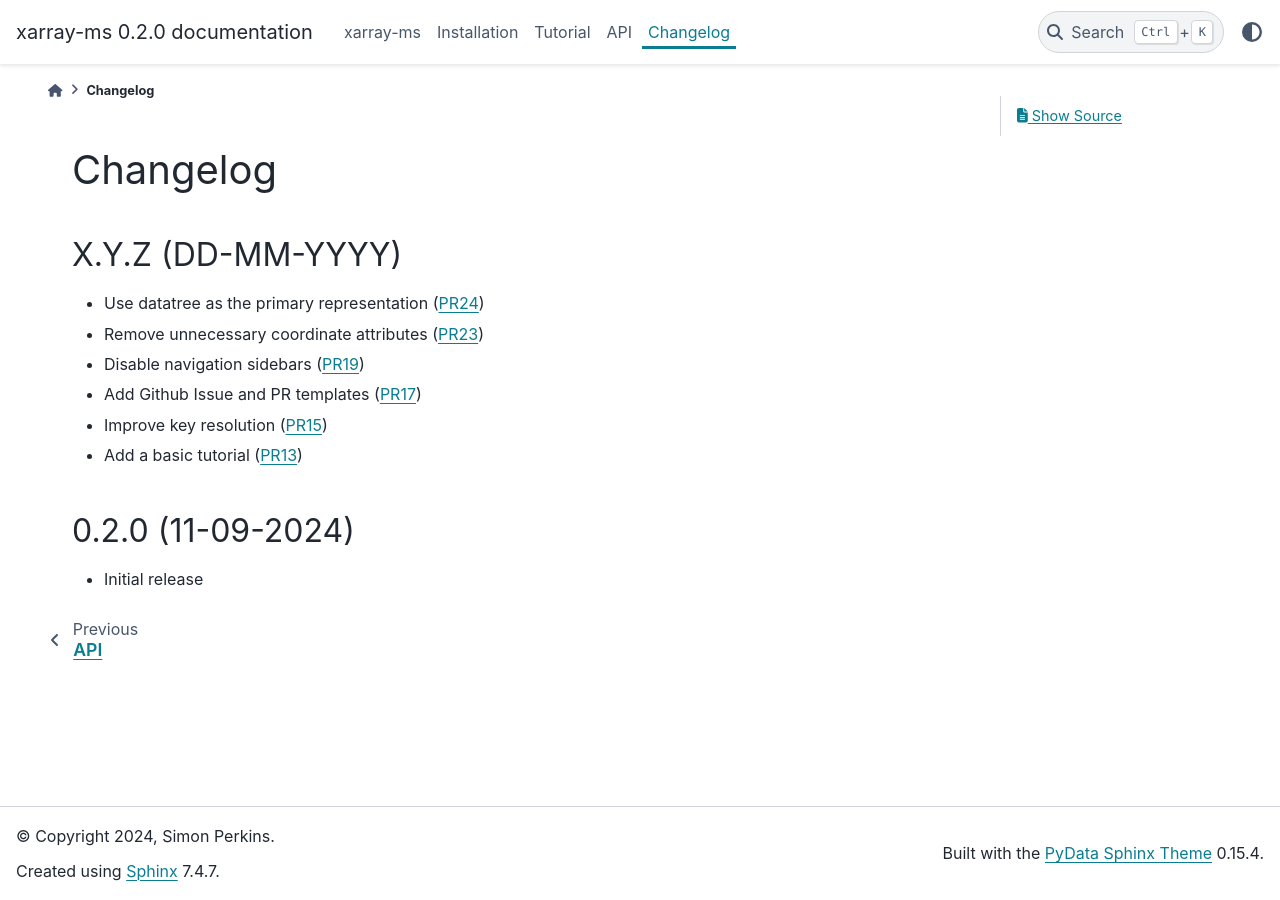
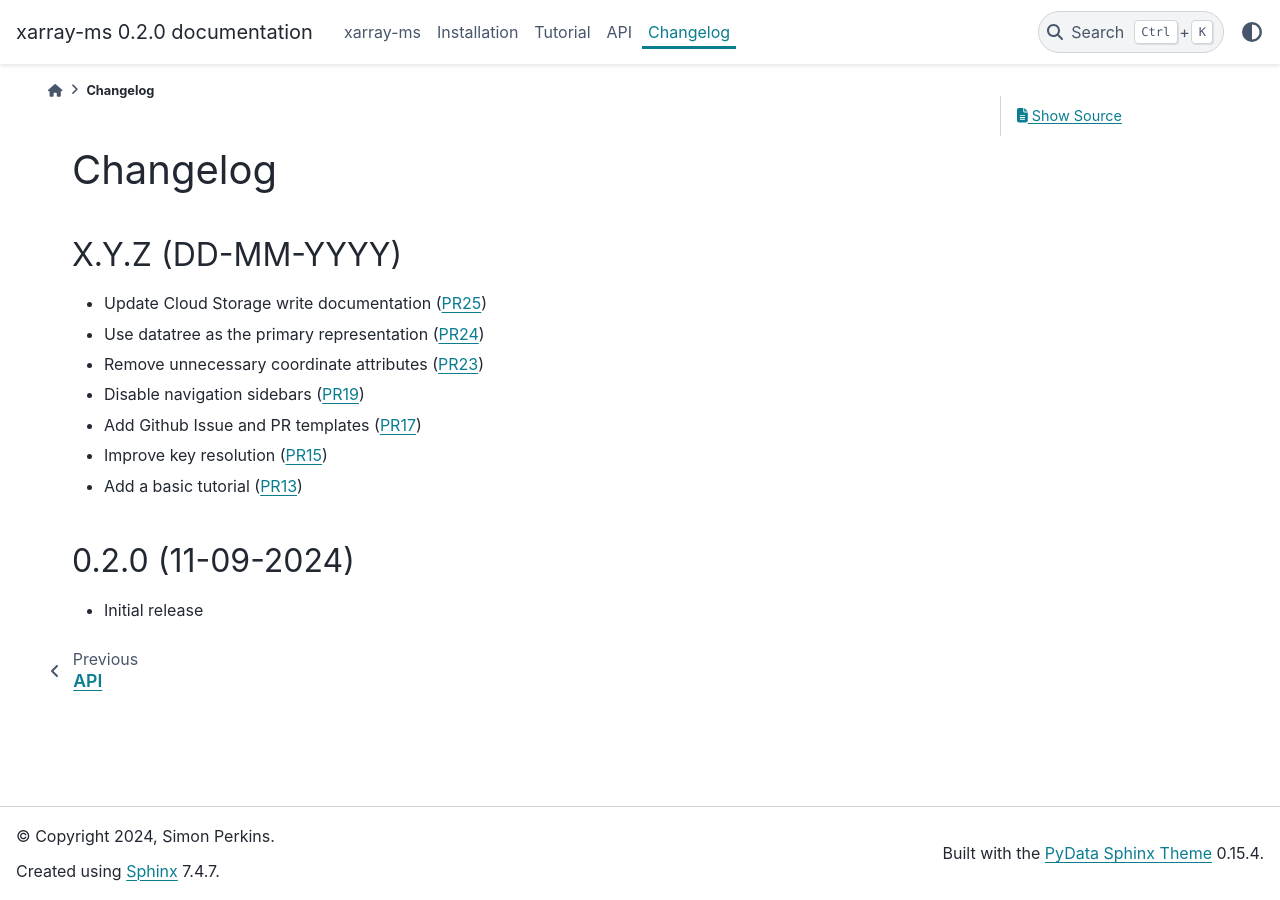
Before and after one commit to ratt-ru/xarray-ms, a Sphinx documentation site: the page built from doc/source/changelog.rst, in a window 1280 px wide. Built offline with Sphinx 7.4.7 and the PyData theme 0.15.4, drawn with Linux system fonts in a browser that asks for light colours.

Commit message:
[skip ci] Update changelog

```diff
--- a/doc/source/changelog.rst
+++ b/doc/source/changelog.rst
@@ -5,6 +5,7 @@ Changelog
 
 X.Y.Z (DD-MM-YYYY)
 ------------------
+* Update Cloud Storage write documentation (:pr:`25`)
 * Use datatree as the primary representation (:pr:`24`)
 * Remove unnecessary coordinate attributes (:pr:`23`)
 * Disable navigation sidebars (:pr:`19`)
```
